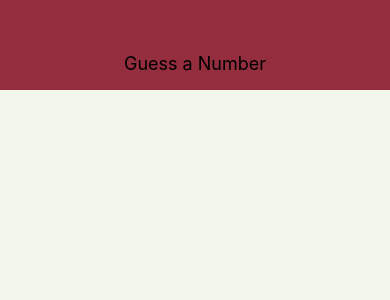
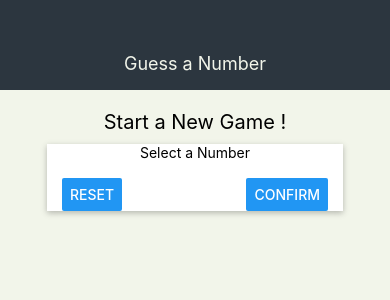
Before and after one commit to JulieAllix/rn-second-app, a React Native app: screen / in a window 390 px wide. Shown: the top 300 px of the page. Built offline with nearby package versions, Linux system fonts and the light colour scheme.

Commit message:
StartGameScreen component created

```diff
--- a/App.js
+++ b/App.js
@@ -1,11 +1,13 @@
 import React from 'react';
 import { StyleSheet, View } from 'react-native';
 import Header from './components/Header';
+import StartGameScreen from './screens/StartGameScreen';
 
 export default function App() {
   return (
     <View style={styles.screen}>
       <Header title="Guess a Number" />
+      <StartGameScreen />
     </View>
   );
 }
--- a/components/Header.js
+++ b/components/Header.js
@@ -14,12 +14,12 @@
         width: '100%',
         height: 90,
         paddingTop: 36,
-        backgroundColor: '#942d3e',
+        backgroundColor: '#2c363f',
         alignItems: 'center',
         justifyContent: 'center',
     },
     headerTitle: {
-        color: 'black',
+        color: '#f2f5ea',
         fontSize: 18,
 
     }
--- /dev/null
+++ b/screens/StartGameScreen.js
@@ -0,0 +1,48 @@
+import React from 'react';
+import { View, Text, StyleSheet, TextInput, Button } from 'react-native';
+
+const StartGameScreen = props => {
+    return (
+        <View style={styles.screen}>
+            <Text style={styles.title}>Start a New Game !</Text>
+            <View style={styles.inputContainer}>
+                <Text>Select a Number</Text>
+                <TextInput />
+                <View style={styles.buttonsContainer}>
+                    <Button title="Reset" onPress={() => {}} />
+                    <Button title="Confirm" onPress={() => {}} />
+                </View>
+            </View>
+        </View>
+    );
+};
+
+const styles = StyleSheet.create({
+    screen: {
+        flex: 1,
+        padding: 10,
+        alignItems: 'center',
+    },
+    title: {
+        fontSize: 20,
+        marginVertical: 10,
+    },
+    inputContainer: {
+        width: 300,
+        maxWidth: '80%',
+        alignItems: 'center',
+        shadowColor: 'black',
+        shadowOffset: { width: 0, height: 2 },
+        shadowRadius: 6,
+        shadowOpacity: 0.26,
+        backgroundColor: 'white'
+    },
+    buttonsContainer: {
+        flexDirection: 'row',
+        width: '100%',
+        justifyContent: 'space-between',
+        paddingHorizontal: 15,
+    }
+});
+
+export default StartGameScreen;
```
Also changed, not shown: Template.js (added, +10 -0 lines).
